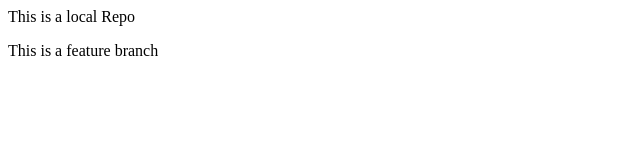
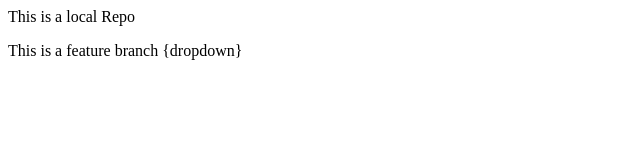
Before and after one commit to VishnuVishwas/localRepo, a plain HTML site: page index.html in a window 1280 px wide. Shown: the full height of the page, 0-640 px from the left. Drawn offline with Linux system fonts and the light colour scheme.

Commit message:
add dropdown

```diff
--- a/index.html
+++ b/index.html
@@ -1,2 +1,2 @@
 <p>This is a local Repo</p>
-<p>This is a feature branch</p>
+<p>This is a feature branch {dropdown}</p>
```
